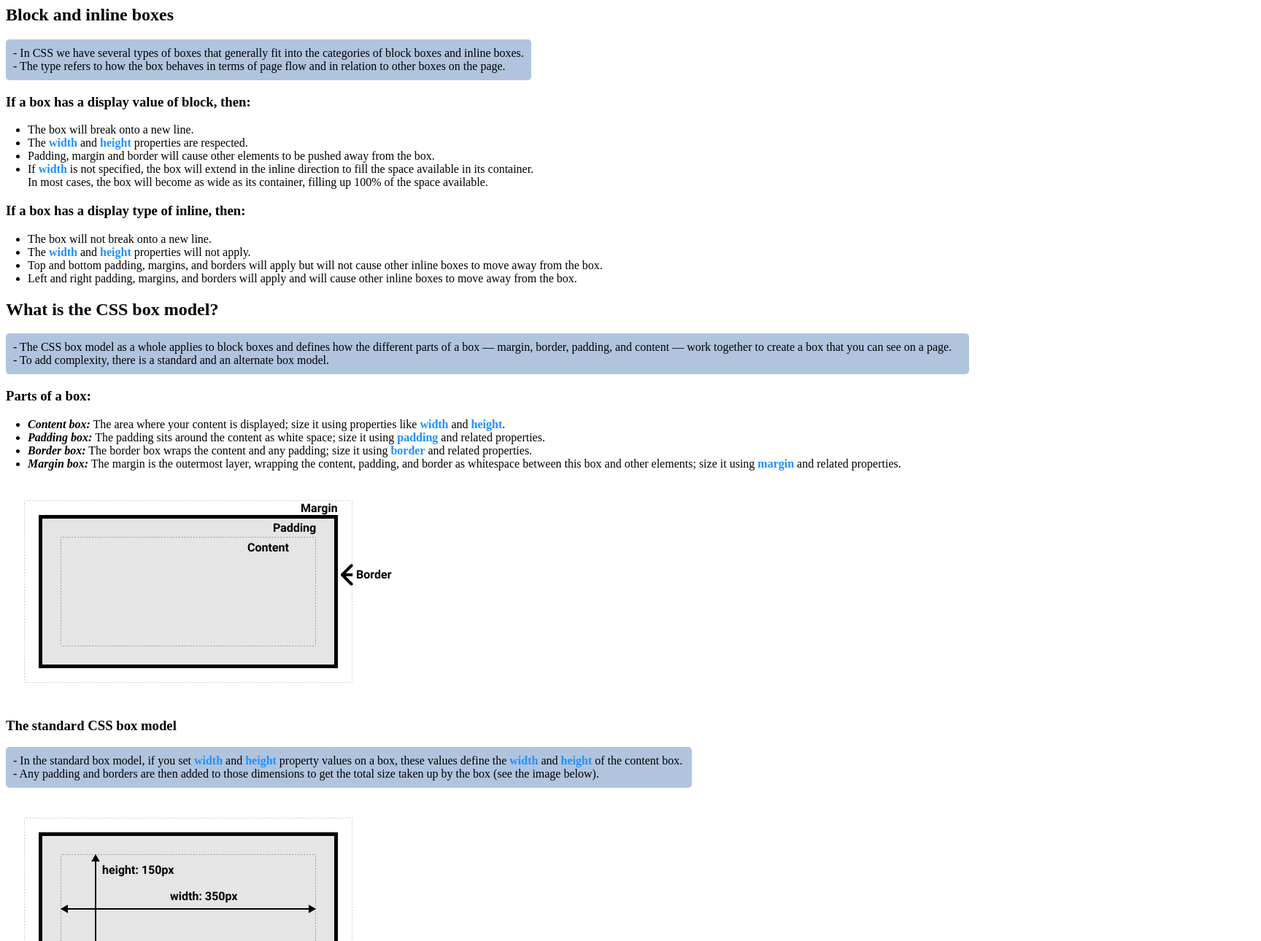
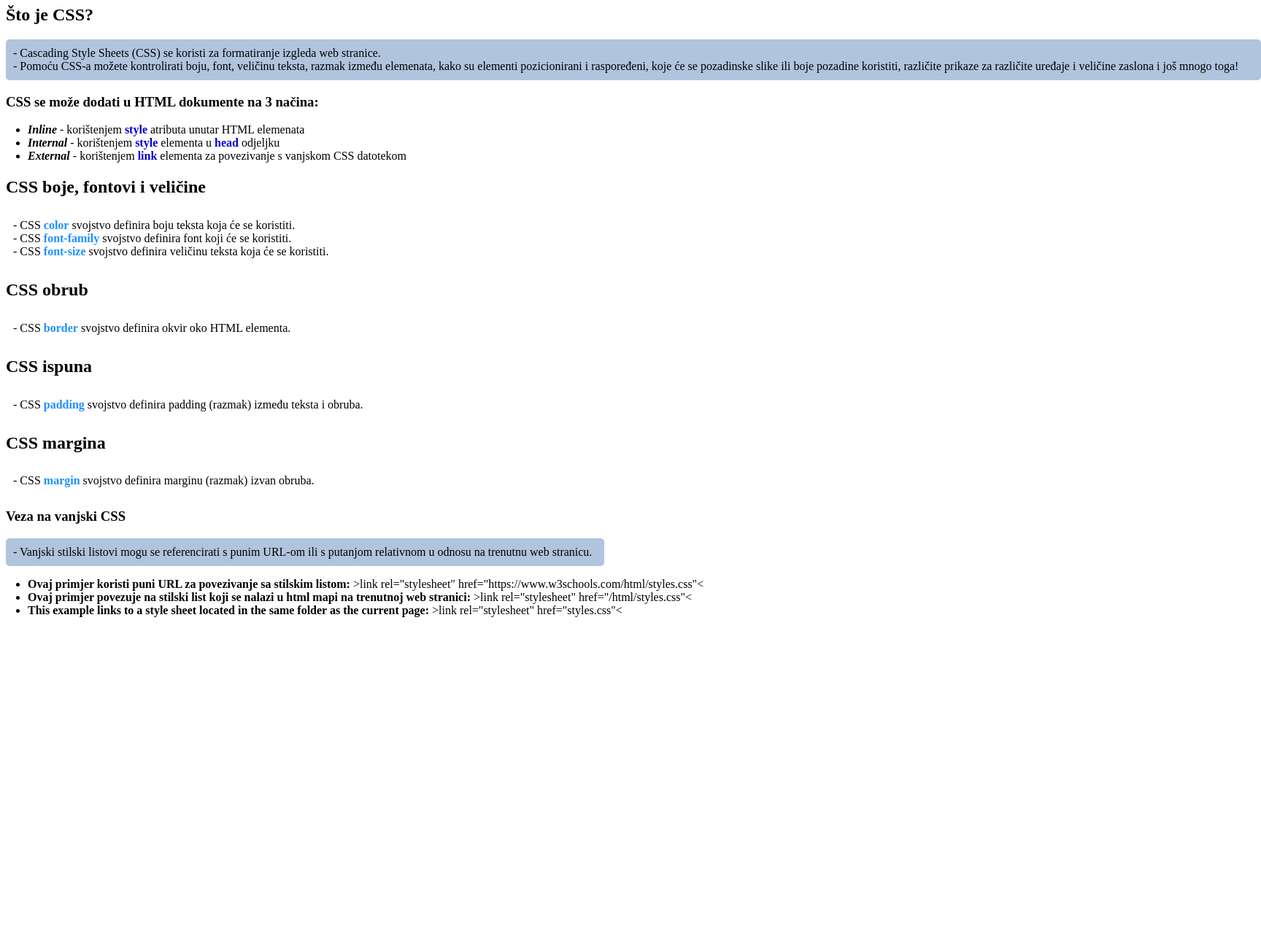
Before and after one commit to helenabarac/skripta, a plain HTML site: page index.html in a window 1280 px wide. Shown: the part 73-1363 px from the top of the page at 73% size, 1728 px wide, since content can reach past the window. After the commit the page ends 935 px from the top, so only its background shows below. Drawn offline with Linux system fonts and the light colour scheme.

Commit message:
Add files via upload

```diff
--- a/index.html
+++ b/index.html
@@ -5,46 +5,22 @@
     <meta name="viewport" content="width=device-width, initial-scale=1.0">
     <title>Document</title>
     <style>
-        h1{
-            background-color: lightsteelblue;
-            width: 210px;
-            border-radius: 5px;
+        .span1{
+            color: mediumblue;
+            font-weight: bold;
         }
-        .objasnjenje1{
-            background-color: lightsteelblue;
-            width: 700px;
-            border-radius: 5px;
-            padding: 10px;
-        }
-        .span1{
+        .span2{
             color: dodgerblue;
             font-weight: bold;
         }
-        .objasnjenje2{
+        h1{
             background-color: lightsteelblue;
-            width: 1300px;
+            width: 270px;
             border-radius: 5px;
-            padding: 10px;
         }
-        .objasnjenje3{
+        .objasnjenje{
             background-color: lightsteelblue;
-            width: 920px;
-            border-radius: 5px;
-            padding: 10px;
-        }
-        .span2{
-            color: rgb(255, 131, 30);
-            font-weight: bold;
-        }
-        .objasnjenje4{
-            background-color: lightsteelblue;
-            width: 660px;
-            border-radius: 5px;
-            padding: 10px;
-        }
-        .objasnjenje5{
-            background-color: lightsteelblue;
-            width: 750px;
+            width: 1700px;
             border-radius: 5px;
             padding: 10px;
         }
@@ -54,78 +30,50 @@
         .teze{
             padding: 10px;
         }
+        .objasnjenje2{
+            background-color: lightsteelblue;
+            width: 800px;
+            border-radius: 5px;
+            padding: 10px;
+        }
     </style>
 </head>
 <body>
-    <h1>CSS box model</h1>
+    <h1>HTML Styles - CSS</h1>
 
-    <h2>Block and inline boxes</h2>
-    <ul style="list-style-type: none;" class="objasnjenje1">
-      <li>- In CSS we have several types of boxes that generally fit into the categories of block boxes and inline boxes.</li>
-      <li>- The type refers to how the box behaves in terms of page flow and in relation to other boxes on the page. </li>
-    </ul>
-    <h3>If a box has a display value of block, then:</h3>
-    <ul>
-        <li>The box will break onto a new line.</li>
-        <li>The <span class="span1">width</span> and <span class="span1">height</span> properties are respected.</li>
-        <li>Padding, margin and border will cause other elements to be pushed away from the box.</li>
-        <li>If <span class="span1">width</span> is not specified, the box will extend in the inline direction to fill the space available in its container. <br>In most cases, the box will become as wide as its container, filling up 100% of the space available.</li>
-    </ul>
-    <h3>If a box has a display type of inline, then:</h3>
-    <ul>
-        <li>The box will not break onto a new line.</li>
-        <li>The <span class="span1">width</span> and <span class="span1">height</span> properties will not apply.</li>
-        <li>Top and bottom padding, margins, and borders will apply but will not cause other inline boxes to move away from the box.</li>
-        <li>Left and right padding, margins, and borders will apply and will cause other inline boxes to move away from the box.</li>
+    <h2>Što je CSS?</h2>
+    <ul style="list-style-type: none;" class="objasnjenje">
+      <li>- Cascading Style Sheets (CSS) se koristi za formatiranje izgleda web stranice.</li>
+      <li>- Pomoću CSS-a možete kontrolirati boju, font, veličinu teksta, razmak između elemenata, kako su elementi pozicionirani i raspoređeni, koje će se pozadinske slike ili boje pozadine koristiti, različite prikaze za različite uređaje i veličine zaslona i još mnogo toga!</li>
     </ul>
 
-    <h2>What is the CSS box model?</h2>
-    <ul style="list-style-type: none;" class="objasnjenje2">
-      <li>- The CSS box model as a whole applies to block boxes and defines how the different parts of a box — margin, border, padding, and content — work together to create a box that you can see on a page.</li>
-      <li>- To add complexity, there is a standard and an alternate box model.</li>
-    </ul>
-    <h3>Parts of a box:</h3>
+    <h3>CSS se može dodati u HTML dokumente na 3 načina:</h3>
     <ul>
-        <li><b><i>Content box:</i></b> The area where your content is displayed; size it using properties like <span class="span1">width</span> and <span class="span1">height</span>.</li>
-        <li><b><i>Padding box:</i></b> The padding sits around the content as white space; size it using <span class="span1">padding</span> and related properties.</li>
-        <li><b><i>Border box:</i></b> The border box wraps the content and any padding; size it using <span class="span1">border</span> and related properties.</li>
-        <li><b><i>Margin box:</i></b> The margin is the outermost layer, wrapping the content, padding, and border as whitespace between this box and other elements; size it using <span class="span1">margin</span> and related properties.</li>
-    </ul>
-    <img src="box-model.png" alt="">
-
-    <h3>The standard CSS box model</h3>
-    <ul style="list-style-type: none;" class="objasnjenje3">
-      <li>- In the standard box model, if you set <span class="span1">width</span> and <span class="span1">height</span> property values on a box, these values define the <span class="span1">width</span> and <span class="span1">height</span> of the content box. </li>
-      <li>- Any padding and borders are then added to those dimensions to get the total size taken up by the box (see the image below).</li>
-    </ul>
-    <img src="standard-box-model.png" alt="">
-
-    <h3>The alternative CSS box model</h3>
-    <ul style="list-style-type: none;" class="objasnjenje4">
-      <li>- In the alternative box model, any width is the width of the visible box on the page.</li>
-      <li>- The content area width is that width minus the width for the padding and border (see image below).</li>
-      <li>- This is convenient as there is no need to add up the border and padding to get the real size of the box.</li>
-      <li>- To turn on the alternative model for an element, set <span class="span1">box-sizing:</span> <span class="span2">border-box</span> in style.</li>
-    </ul>
-    <img src="alternate-box-model.png" alt="">
-
-    <h2>Margin collapsing</h2>
-    <p>Depending on whether two elements whose margins touch have positive or negative margins, the results will be different:</p>
-    <ul>
-        <li>Two positive margins will combine to become one margin. Its size will be equal to the largest individual margin.</li>
-        <li>Two negative margins will collapse and the smallest (furthest from zero) value will be used.</li>
-        <li>If one margin is negative, its value will be subtracted from the total.</li>
+        <li><b><i>Inline</i></b> - korištenjem <span class="span1">style</span> atributa unutar HTML elemenata</li>
+        <li><b><i>Internal</i></b> -  korištenjem <span class="span1">style</span> elementa u <span class="span1">head</span> odjeljku</li>
+        <li><b><i>External</i></b> - korištenjem <span class="span1">link</span> elementa za povezivanje s vanjskom CSS datotekom</li>
     </ul>
 
-    <h2>Using display: inline-block</h2>
-    <ul style="list-style-type: none;" class="objasnjenje5">
-        <li>- <span class="span1">display:</span> <span class="span2">inline-block</span> is a special value of <span class="span1">display</span>, which provides a middle ground between <span class="span2">inline</span> and <span class="span2">block</span>.</li>
+    <h2>CSS boje, fontovi i veličine</h2>
+    <ul style="list-style-type: none;" class="teze">
+      <li>- CSS <span class="span2">color</span> svojstvo definira boju teksta koja će se koristiti.</li>
+      <li>- CSS <span class="span2">font-family</span> svojstvo definira font koji će se koristiti.</li>
+      <li>- CSS <span class="span2">font-size</span> svojstvo definira veličinu teksta koja će se koristiti.</li>
     </ul>
-    <p>An element with <span class="span1">display:</span> <span class="span2">inline-block</span> does a subset of the block things we already know about:</p>
+
+    <h2>CSS obrub</h2>
+    <ul style="list-style-type: none;" class="teze"> <li>- CSS <span class="span2">border</span> svojstvo definira okvir oko HTML elementa.</li> </ul>
+    <h2>CSS ispuna</h2>
+    <ul style="list-style-type: none;" class="teze"> <li>- CSS <span class="span2">padding</span> svojstvo definira padding (razmak) između teksta i obruba.</li> </ul>
+    <h2>CSS margina</h2>
+    <ul style="list-style-type: none;" class="teze"> <li>- CSS <span class="span2">margin</span> svojstvo definira marginu (razmak) izvan obruba.</li> </ul>
+
+    <h3>Veza na vanjski CSS</h3>
+    <ul style="list-style-type: none;" class="objasnjenje2"> <li>- Vanjski stilski listovi mogu se referencirati s punim URL-om ili s putanjom relativnom u odnosu na trenutnu web stranicu.</li> </ul>
     <ul>
-        <li>The <span class="span1">width</span> and <span class="span1">height</span> properties are respected.</li>
-        <li><span class="span1">Padding</span>, <span class="span1">margin</span>, and <span class="span1">border</span> will cause other elements to be pushed away from the box.</li>
-        <li>It does not, however, break onto a new line, and will only become larger than its content if you explicitly add <span class="span1">width</span> and <span class="span1">height</span> properties.</li>
+        <li><b>Ovaj primjer koristi puni URL za povezivanje sa stilskim listom:</b> >link rel="stylesheet" href="https://www.w3schools.com/html/styles.css"<</li>
+        <li><b>Ovaj primjer povezuje na stilski list koji se nalazi u html mapi na trenutnoj web stranici:</b> >link rel="stylesheet" href="/html/styles.css"<</li>
+        <li><b>This example links to a style sheet located in the same folder as the current page:</b> >link rel="stylesheet" href="styles.css"<</li>
     </ul>
 </body>
 </html>
```
